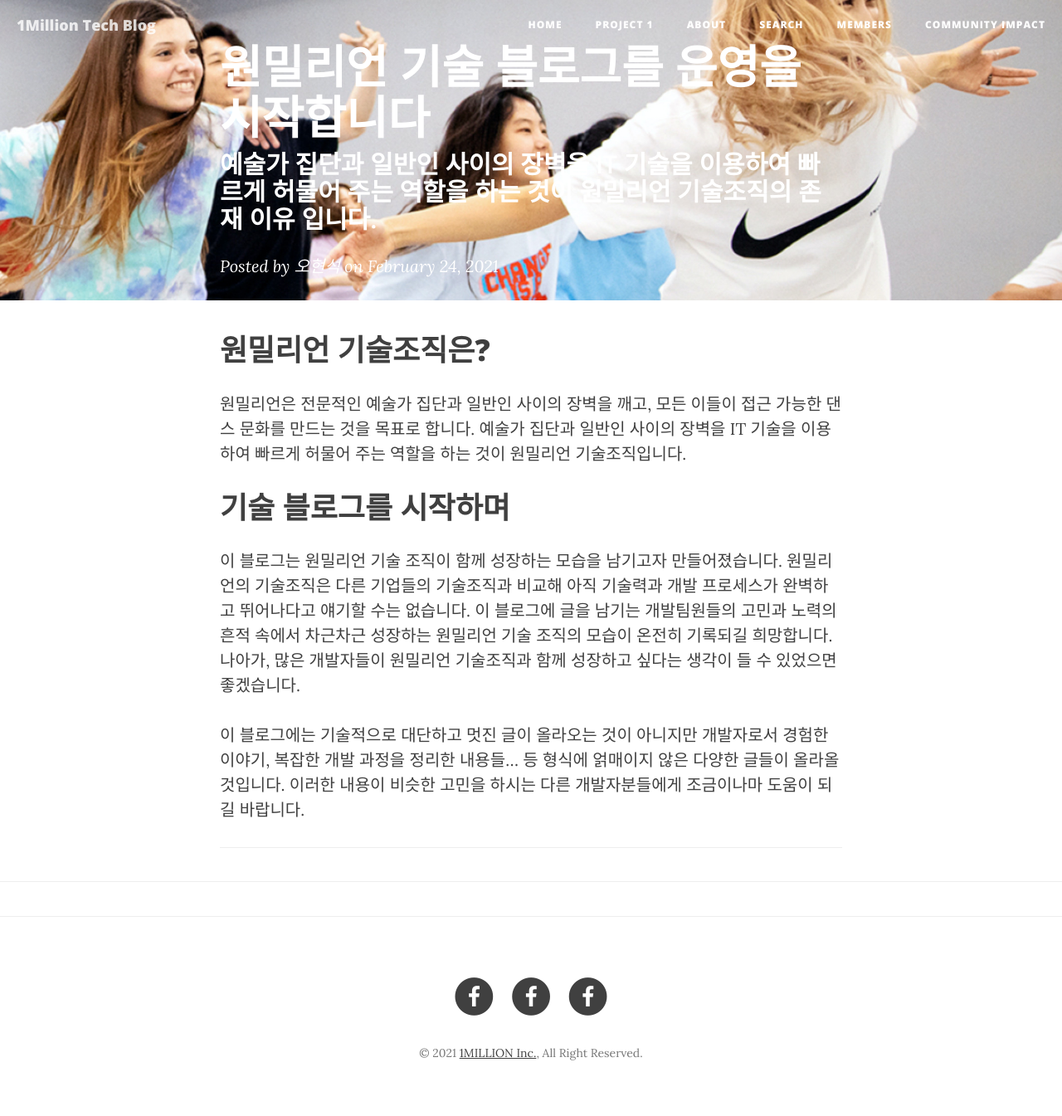
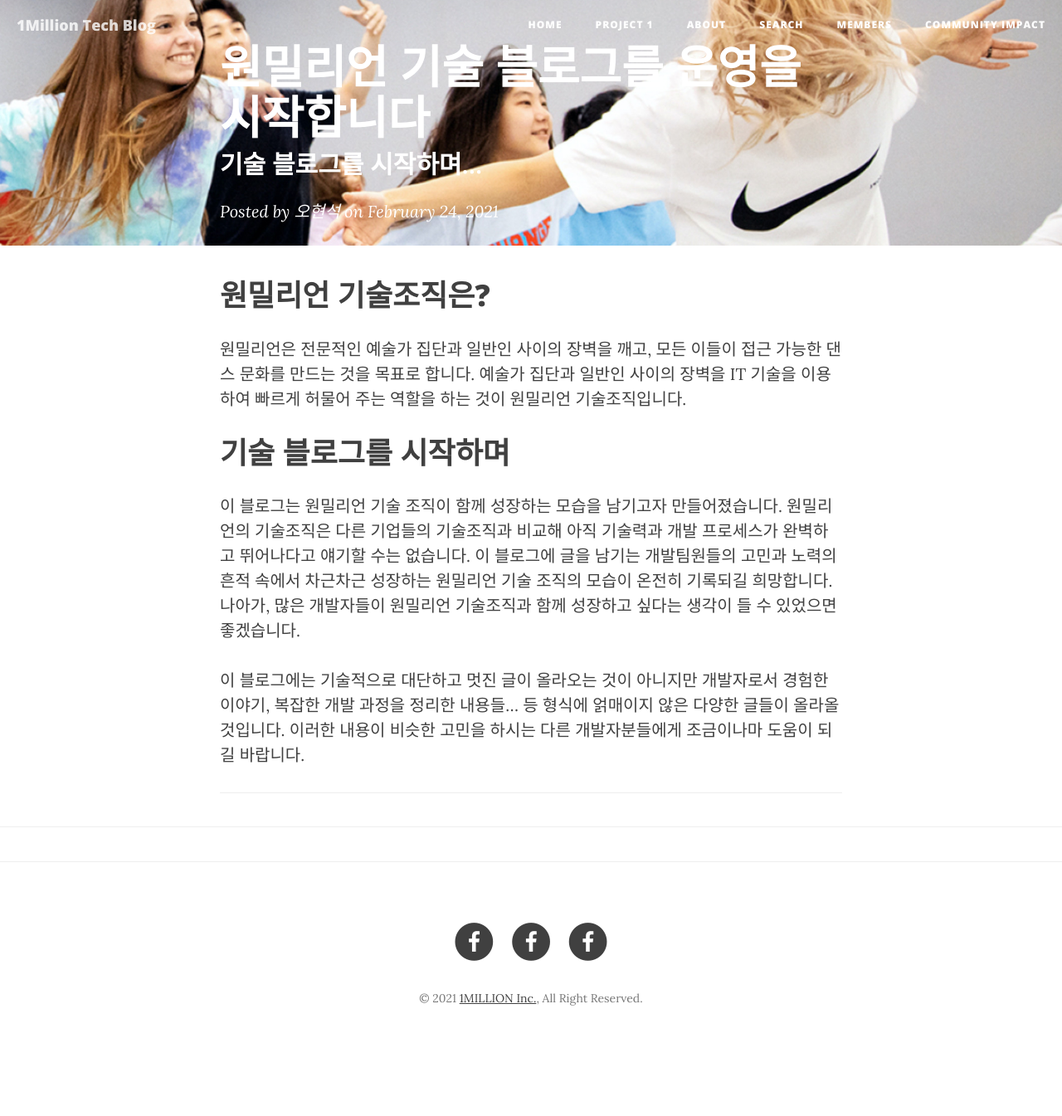
Before and after one commit to 1milliondance/1milliondance.github.io, a Jekyll site: the page built from _posts/2021-02-24-원밀리언이 기술 블로그를 시작합니다.markdown, in a window 1280 px wide. Shown: the whole page at 83% size. Built offline with Jekyll 4.4.1, drawn with Linux system fonts in a browser that asks for light colours; nearby versions of some CDN libraries; comment, search, counter and statistics services are not loaded; after the commit the page ends 1279 px from its top, so only the background shows below that.

Commit message:
first commit 2

```diff
--- a/_posts/2021-02-24-원밀리언이 기술 블로그를 시작합니다.markdown
+++ b/_posts/2021-02-24-원밀리언이 기술 블로그를 시작합니다.markdown
@@ -3,7 +3,7 @@ layout:     post
 title:      원밀리언 기술 블로그를 운영을 시작합니다
 author:     오현석
 tags:
-subtitle:  	예술가 집단과 일반인 사이의 장벽을 IT 기술을 이용하여 빠르게 허물어 주는 역할을 하는 것이 원밀리언 기술조직의 존재 이유 입니다.
+subtitle:  	기술 블로그를 시작하며...
 category:  기술일반
 ---
 <!-- Start Writing Below in Markdown -->
```
